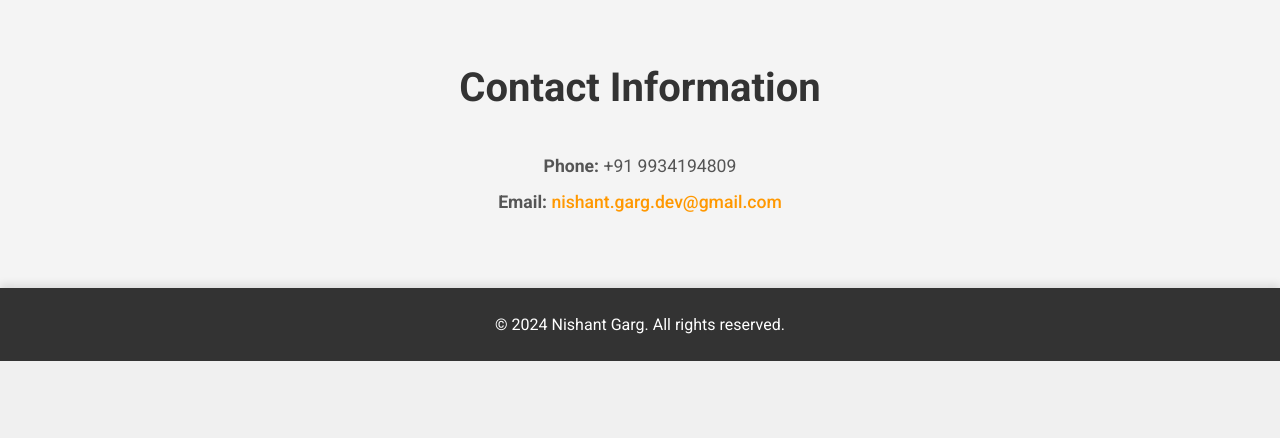
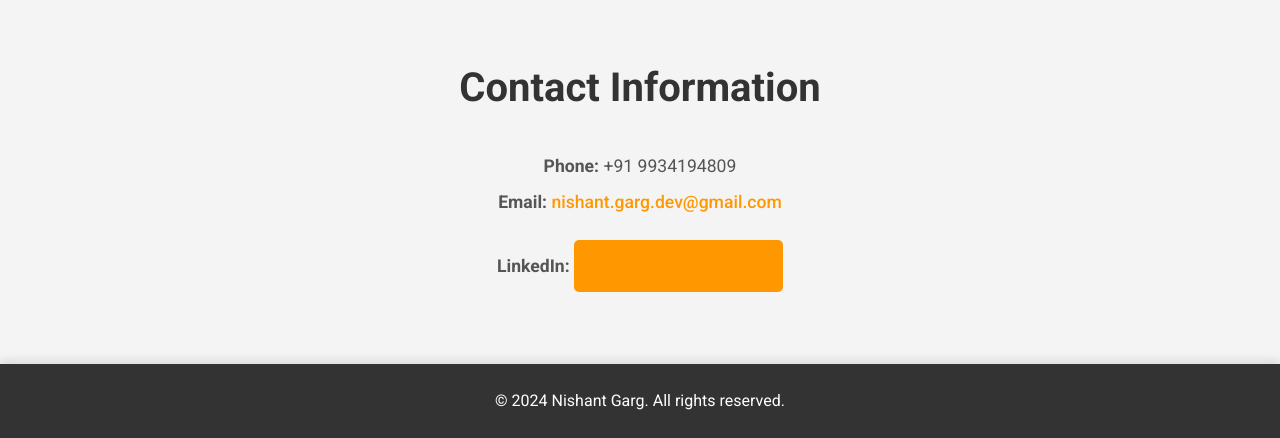
Before and after one commit to Nishantrde/Nishant_garg_dev, a Django app: template mainapp/templates/index.html in a window 1280 px wide. Shown: the part 1615-2053 px from the top of the page. Before the commit the page ends 1976 px from the top, so only its background shows below. Run offline with Django 4.2, Linux system fonts and the light colour scheme; the template is opened without the code that fills it, so the values that code supplies are empty; parts of the project's set-up code (start-up, migrations or seed data) failed here and were passed over.

Commit message:
Initial Commit

```diff
--- a/mainapp/templates/index.html
+++ b/mainapp/templates/index.html
@@ -89,6 +89,7 @@
             <h2>Contact Information</h2>
             <p><strong>Phone:</strong> +91 9934194809</p>
             <p><strong>Email:</strong> <a href="mailto:nishant.garg.dev@gmail.com">nishant.garg.dev@gmail.com</a></p>
+            <p><strong>LinkedIn:</strong> <a href="https://www.linkedin.com/in/nishant-garg-66b91b2b9/" target="_blank" class="btn">Connect on LinkedIn</a></p>
         </div>
     </section>
 
```
